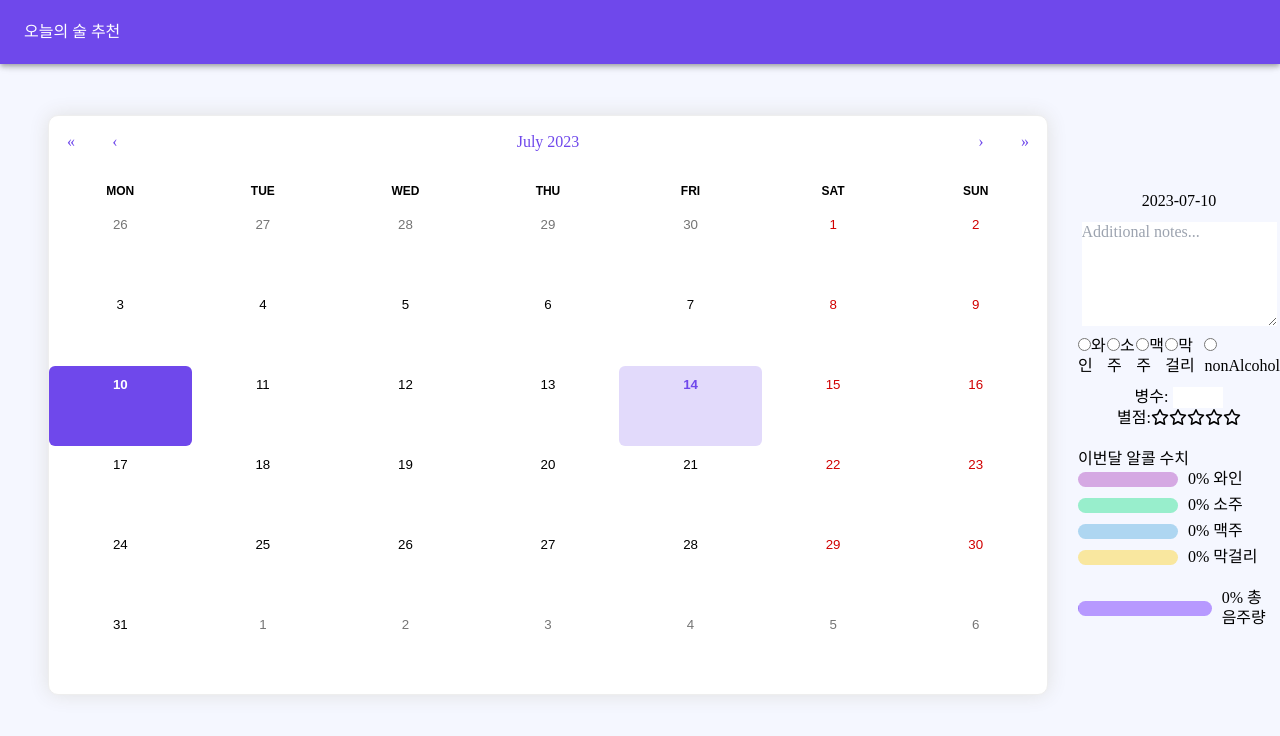
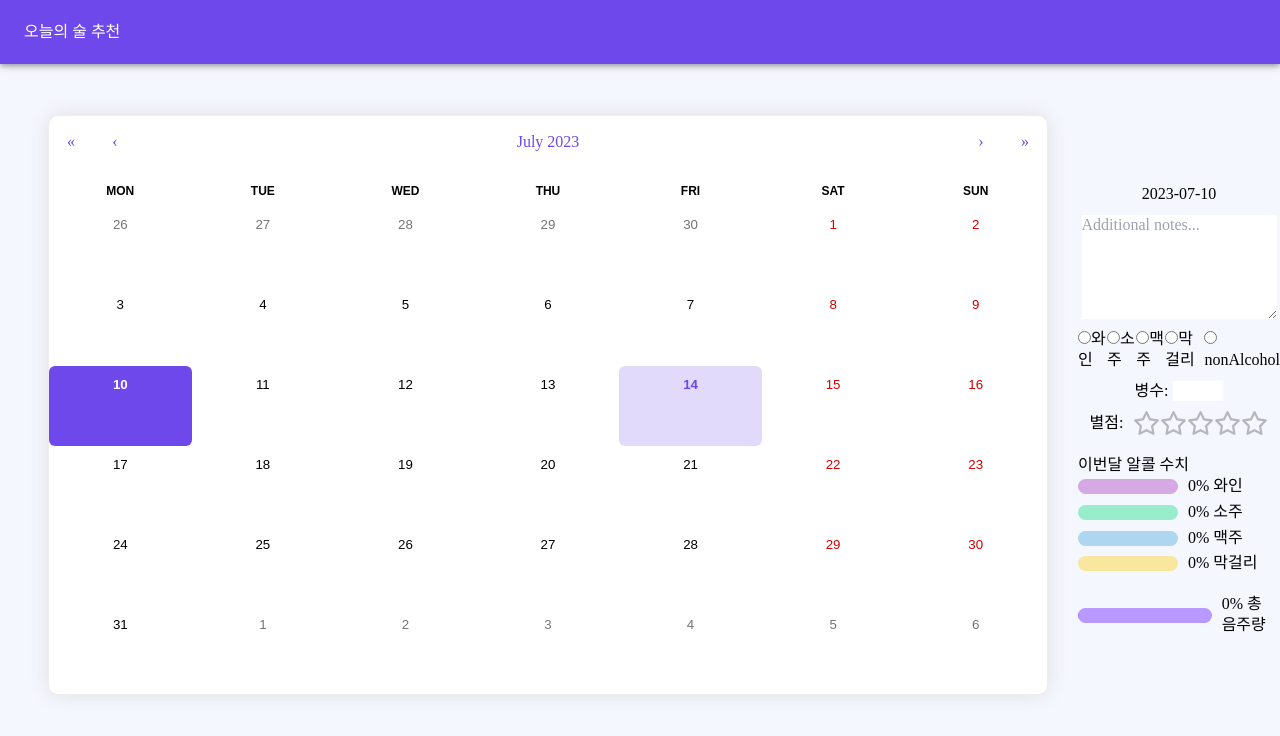
Before and after one commit to Songyeonji/Blackout-node, a React (Create React App) app: page /diary-calendar in a window 1280 px wide. Both pictures are taken after a click on the button "10". Shown: the top 736 px of the page. Built offline with nearby package versions, Linux system fonts and the light colour scheme; no server answers; a web font is replaced by a local one.

Commit message:
별점 이미지 변경

```diff
--- a/package.json
+++ b/package.json
@@ -9,6 +9,8 @@
     "@fortawesome/free-regular-svg-icons": "^6.4.0",
     "@fortawesome/free-solid-svg-icons": "^6.4.0",
     "@fortawesome/react-fontawesome": "^0.2.0",
+    "@mui/icons-material": "^5.14.0",
+    "@mui/lab": "^5.0.0-alpha.136",
     "@mui/material": "^5.13.5",
     "@react-google-maps/api": "^2.18.1",
     "@react-spring/web": "^9.7.2",
--- a/src/DiaryCalendar.js
+++ b/src/DiaryCalendar.js
@@ -5,7 +5,9 @@ import "react-calendar/dist/Calendar.css";
 import { AppBar, Toolbar, createTheme, ThemeProvider, LinearProgress } from "@mui/material";
 import { Link } from "react-router-dom";
 import axios from "axios";
-
+import { StyledRating } from "@mui/lab";
+import StarIcon from "@mui/icons-material/Star";
+import StarBorderIcon from "@mui/icons-material/StarBorder";
 import { FontAwesomeIcon } from "@fortawesome/react-fontawesome";
 import { faStar as solidStar } from "@fortawesome/free-solid-svg-icons";
 import { faStar as emptyStar } from "@fortawesome/free-regular-svg-icons";
@@ -14,6 +16,7 @@ import wineIcon from "./icon/wine-bottle.png";
 import sojuIcon from "./icon/soju.png";
 import beerIcon from "./icon/beer.png";
 import makgeolliIcon from "./icon/rice-wine.png";
+
 import WeatherInfo from "./WeatherInfo";
 import DiaryEntry from "./DiaryEntry";
 import AlcoholProgress from "./AlcoholProgress";
--- a/src/DiaryEntry.js
+++ b/src/DiaryEntry.js
@@ -1,9 +1,12 @@
 import React from "react";
 import moment from "moment";
-import { LinearProgress } from "@mui/material";
+import { LinearProgress, Rating } from "@mui/material";
 import { FontAwesomeIcon } from "@fortawesome/react-fontawesome";
 import { faStar as solidStar } from "@fortawesome/free-solid-svg-icons";
 import { faStar as emptyStar } from "@fortawesome/free-regular-svg-icons";
+
+import StarIcon from "@mui/icons-material/Star";
+import StarBorderIcon from "@mui/icons-material/StarBorder";
 
 import wineIcon from "./icon/wine-bottle.png";
 import sojuIcon from "./icon/soju.png";
@@ -130,19 +133,18 @@ const DiaryEntry = ({
       </div>
 
       <div>
-        <div className="star-group">
-          <span className="star-label">별점:</span>
-          {Array.from({ length: 5 }, (_, index) => (
-            <FontAwesomeIcon
-              key={index}
-              icon={index + 1 <= diaryEntries[moment(selectedDate).format("YYYY-MM-DD") + "-rating"] ? solidStar : emptyStar}
-              className={`star ${index + 1 <= diaryEntries[moment(selectedDate).format("YYYY-MM-DD") + "-rating"] ? "filled" : ""}`}
-              onClick={() => handleStarClick(index + 1)}
-            />
-          ))}
+        <div className="star-group" style={{ display: "flex", alignItems: "center", marginTop: "10px" }}>
+          <span className="star-label" style={{ marginRight: "10px" }}>별점:</span>
+          <Rating
+            name="highlight-selected-only"
+            value={diaryEntries[moment(selectedDate).format("YYYY-MM-DD") + "-rating"] || 0}
+            onChange={(event, rating) => handleStarClick(rating)}
+            emptyIcon={<FontAwesomeIcon icon={emptyStar} />}
+            icon={<FontAwesomeIcon icon={solidStar} />}
+            hover
+          />
         </div>
       </div>
-
       <div style={{ width: "100%", marginTop: "20px" }}>
         <h2>이번달 알콜 수치</h2>
         <AlcoholProgress
```
Also changed, not shown: 2 other files (tests, documents, lock files or other folders).
